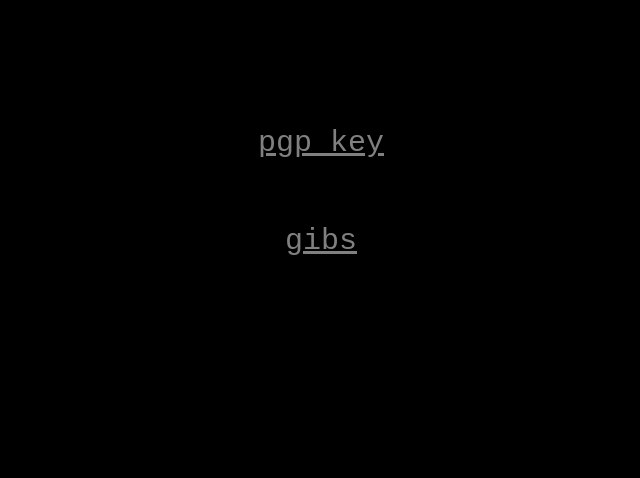
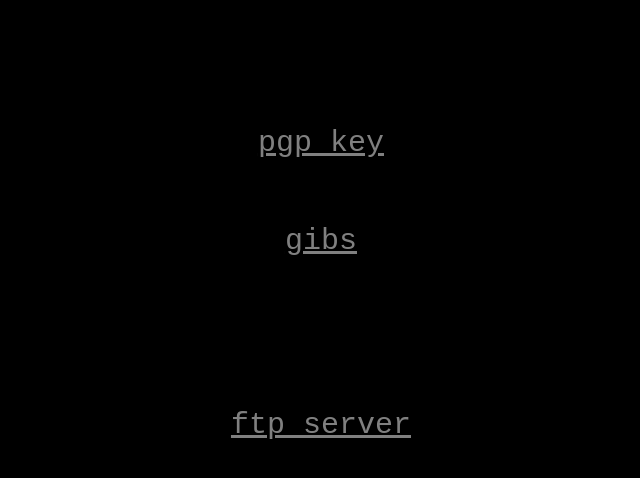
Before and after one commit to FireLevelOne/info.firelevelone.com, a plain HTML site: page index.html in a window 1280 px wide. Shown: the whole page, without its empty margins (319-959 px from the left). Drawn offline with Linux system fonts and the light colour scheme.

Commit message:
Add files via upload

```diff
--- /dev/null
+++ b/ftp/CSS/style.css
@@ -0,0 +1,8 @@
+* {
+	color: gray;
+	font-family: monospace;
+}
+
+body {
+	background-color: black
+}
--- a/index.html
+++ b/index.html
@@ -21,6 +21,10 @@
 		<a href="http://gibs.firelevelone.com">gibs</a>
 	</div>
 
+	<div class="a" style="margin-top: 150px;">
+		<a href="ftp/">ftp server</a>
+	</div>
+
 </div>
 
 </body>
```
Also changed, not shown: ftp/index.html (added, +14 -0 lines).
